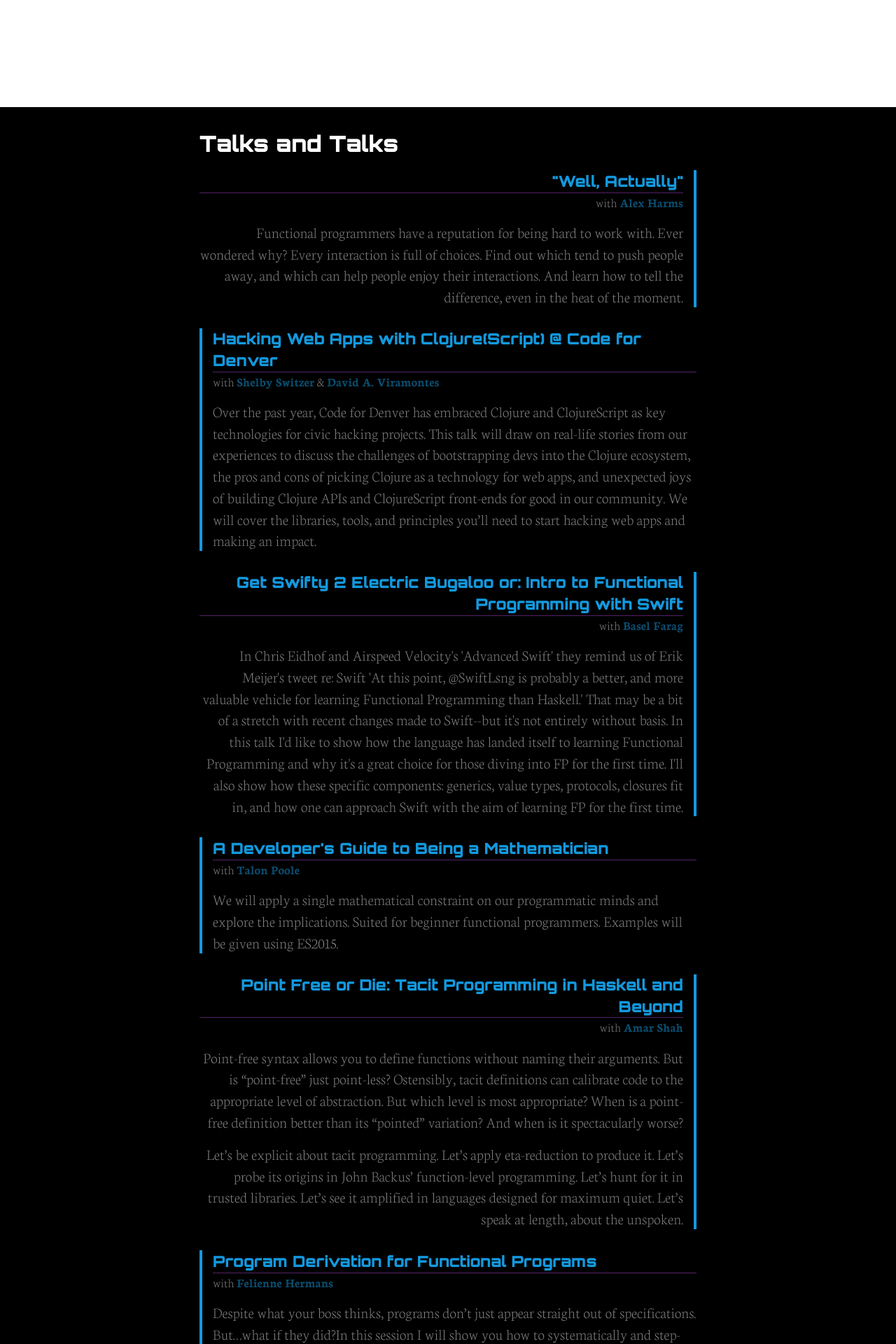
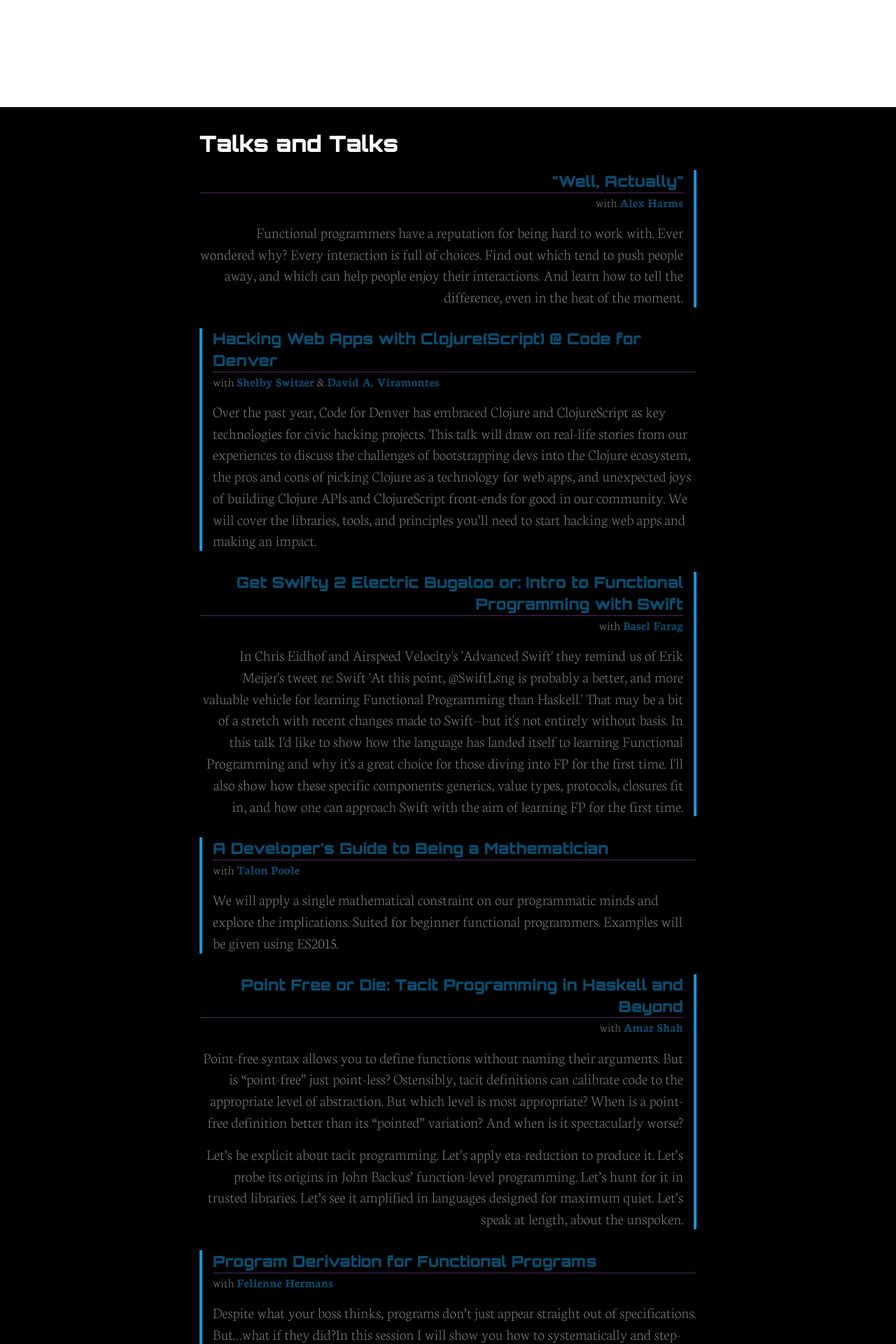
Before and after one commit to maitria/moonconf.org, a Jekyll site: the page built from index.html, in a window 1280 px wide. Shown: the part 1428-3348 px from the top of the page at 70% size. Built offline with Jekyll 4.4.1, drawn with Linux system fonts in a browser that asks for light colours.

Commit message:
Talk titles include link.

```diff
--- a/_includes/talk.html
+++ b/_includes/talk.html
@@ -1,6 +1,6 @@
 <article class="talk">
   <header class="talk-header">
-    <h3 class="talk-title" id="{{ include.link }}">{{ include.title }}</h3>
+    <h3 class="talk-title" id="{{ include.link }}"><a href="http://moonconf.org/#{{ include.link }}">{{ include.title }}</a></h3>
   </header>
   <div class="talk-speaker">
     with <a href="https://twitter.com/{{ include.twitter }}">{{ include.speaker }}</a>
```
